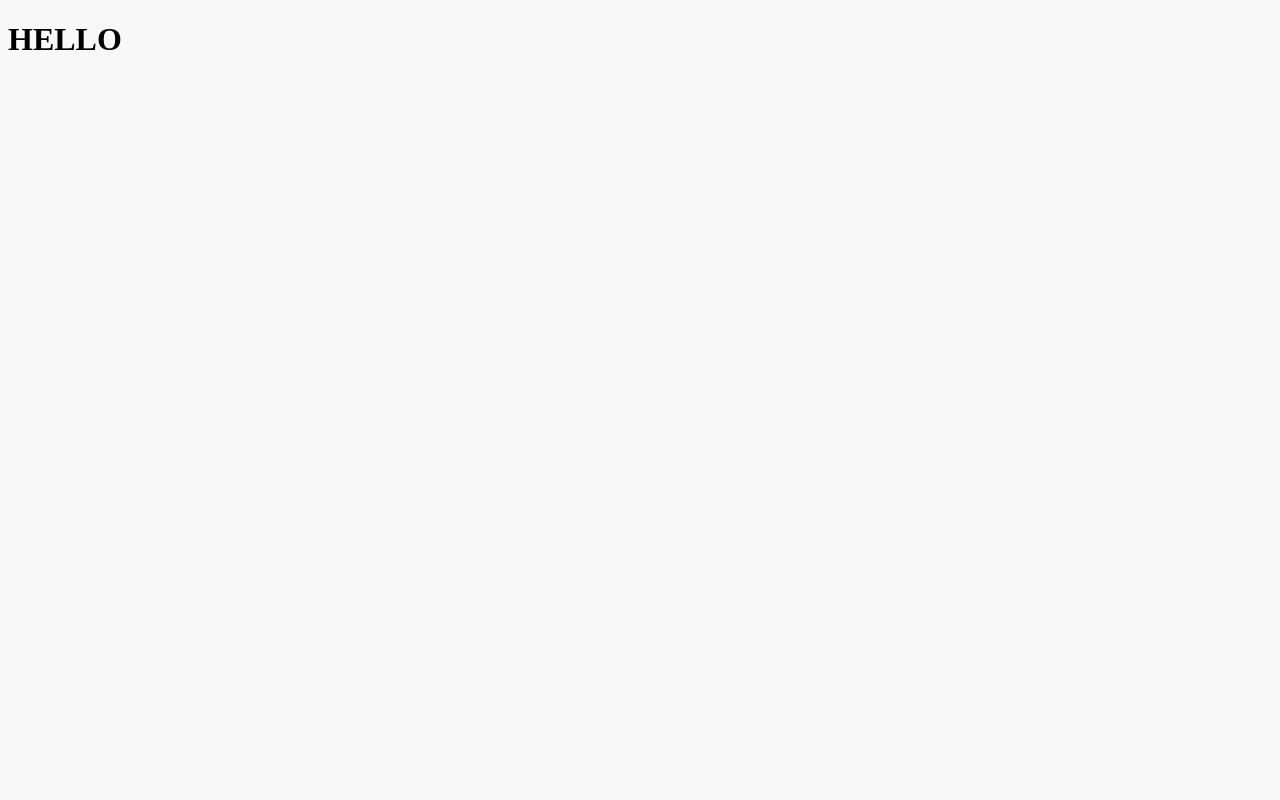
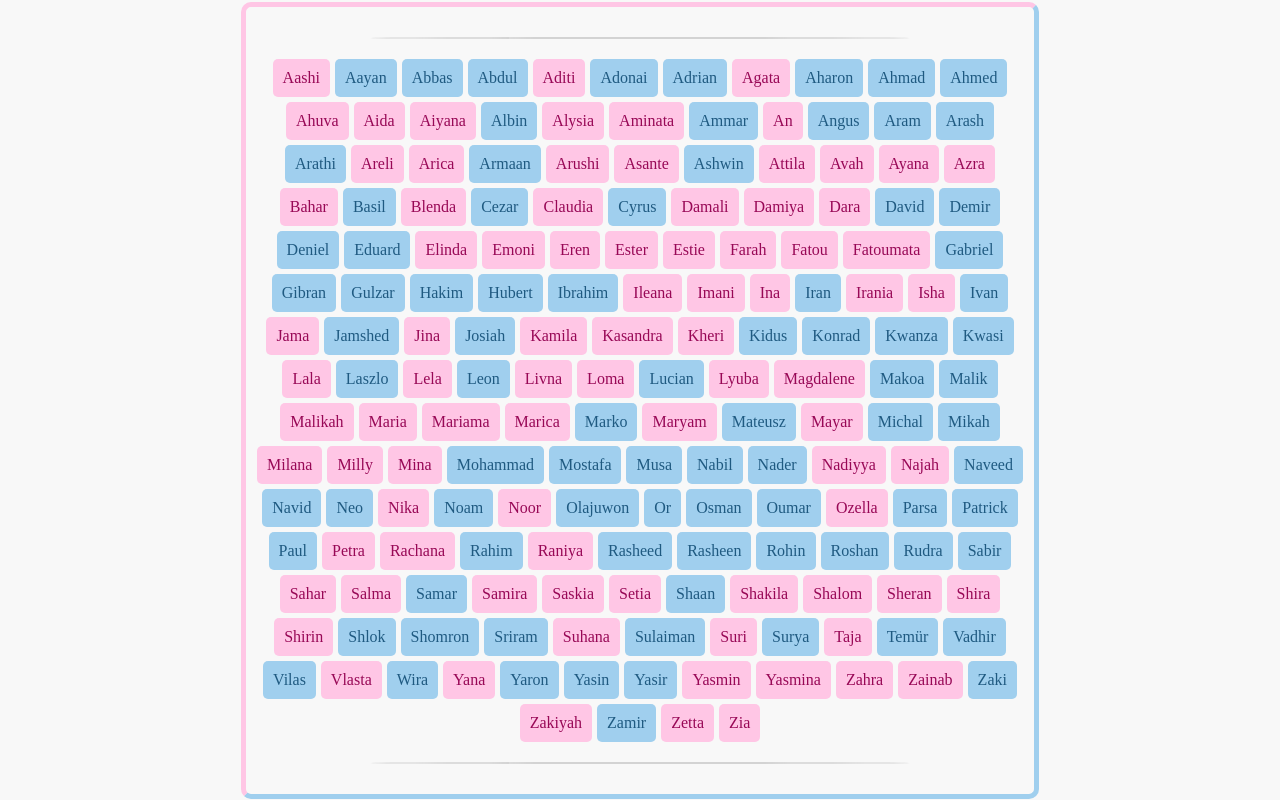
Before and after one commit to carltonLND/baby-names-react, a React (Vite) app: page / in a window 1280 px wide. Built offline with nearby package versions, Linux system fonts and the light colour scheme.

Commit message:
Add baby names and styling
display: flex;

```diff
--- a/src/components/App.css
+++ b/src/components/App.css
@@ -1,3 +1,61 @@
+* {
+  margin: 0;
+  padding: 0;
+}
+
 html {
   background: #f8f8f8;
 }
+
+.App-container {
+  height: 100vh;
+  width: 100vw;
+  display: flex;
+  justify-content: center;
+  align-items: center;
+}
+
+.App {
+  width: 60vw;
+  padding: 10px;
+  border-radius: 10px;
+  border-left: 5px solid #ffc6e5;
+  border-top: 5px solid #ffc6e5;
+  border-right: 5px solid #a0cfee;
+  border-bottom: 5px solid #a0cfee;
+}
+
+.divider {
+  margin: 20px;
+  margin-left: auto;
+  margin-right: auto;
+  width: 70%;
+  border: 1px solid lightgray;
+  border-radius: 50%;
+}
+
+.name-container {
+  display: flex;
+  flex-wrap: wrap;
+  gap: 5px;
+  justify-content: center;
+}
+
+.name-card {
+  background: lightgreen;
+  padding: 10px;
+  display: flex;
+  justify-content: center;
+  align-items: center;
+  border-radius: 5px;
+}
+
+.sex-m {
+  background: #a0cfee;
+  color: #1f5a81;
+}
+
+.sex-f {
+  background: #ffc6e5;
+  color: #980856;
+}
--- a/src/components/App.tsx
+++ b/src/components/App.tsx
@@ -1,9 +1,23 @@
 import "./App.css";
+import { useMemo } from "react";
+import babyNames from "../babyNamesData.json";
+import { BabyNameCard } from "./babyName";
+import { sortNames } from "../utils/sortNames";
 
 function App() {
+  const babyNamesAll = useMemo(() => sortNames(babyNames), []);
+
   return (
-    <div className="App">
-      <h1>HELLO</h1>
+    <div className="App-container">
+      <div className="App">
+        <div className="divider"></div>
+        <section className="name-container">
+          {babyNamesAll.map(({ id, name, sex }) => {
+            return <BabyNameCard key={id} name={name} sex={sex} />;
+          })}
+        </section>
+        <div className="divider"></div>
+      </div>
     </div>
   );
 }
```
